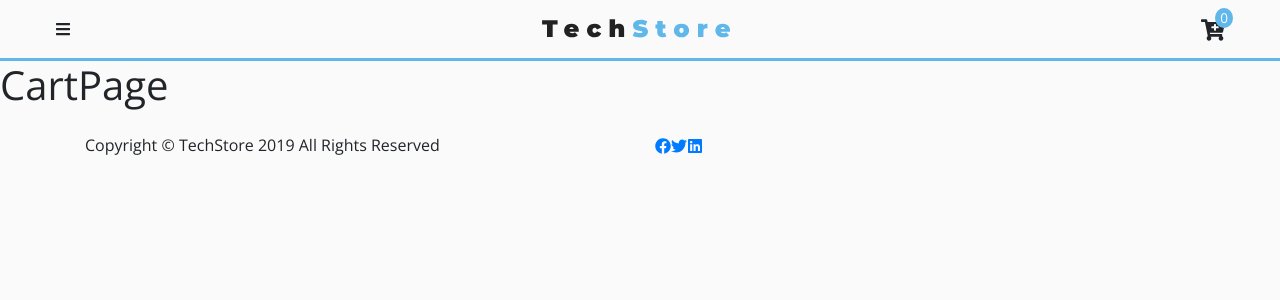
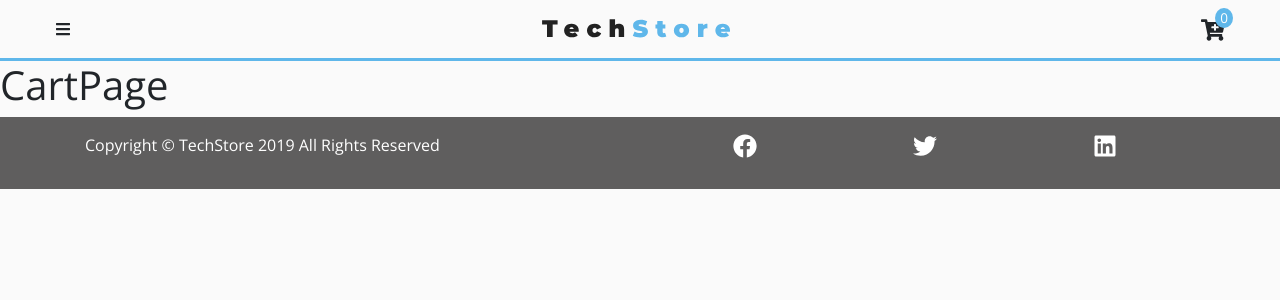
Before and after one commit to Molderck/TechStore-ReactJS, a React (Create React App) app in the folder tech-store/: page /cart in a window 1280 px wide. Shown: the top 300 px of the page. Built offline with nearby package versions, Linux system fonts and the light colour scheme.

Commit message:
Add css to FooterWrapper styled component to display all social media icons properly

```diff
--- a/tech-store/src/components/Footer.js
+++ b/tech-store/src/components/Footer.js
@@ -12,7 +12,7 @@
               <div className="col-md-6">
                 <p className="text-capitalize">Copyright &copy; TechStore {new Date().getFullYear()} all rights reserved</p>
               </div>
-              <div className="col-md-6">
+              <div className="col-md-6 d-flex justify-content-around">
                 {value.socialLinks.map(item => <a href={item.url} key={item.id}>{item.icon}</a>)}
               </div>
             </div>
@@ -24,5 +24,15 @@
 }
 
 const FooterWrapper = styled.footer`
-
+  background: var(--darkGrey);
+  color: var(--mainWhite);
+  .icon {
+    font-size: 1.5rem;
+    color: var(--mainWhite);
+    transition: var(--mainTransition);
+  }
+  .icon:hover {
+    color: var(--primaryColor);
+    cursor: pointer;
+  }
 `
```
